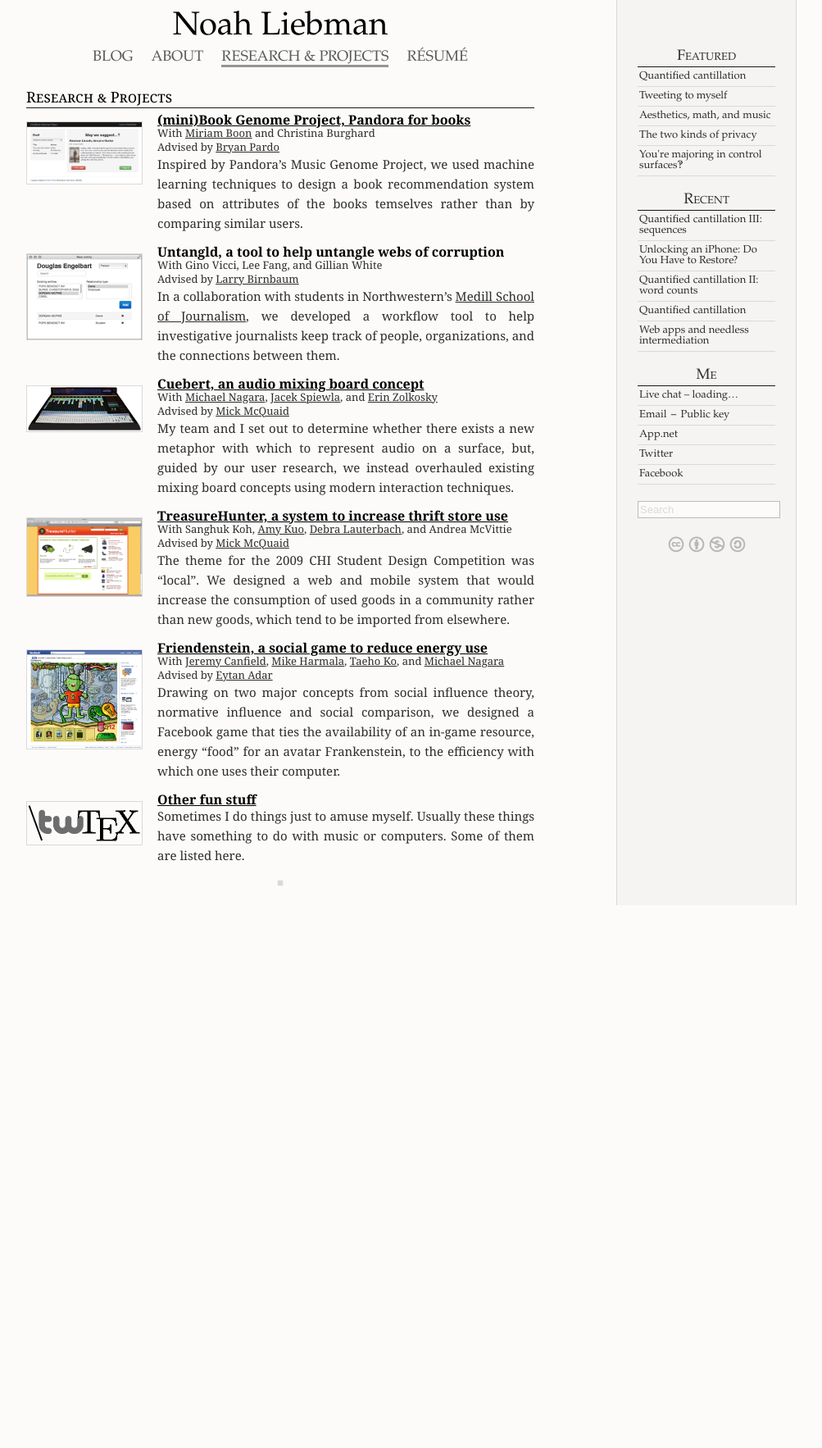
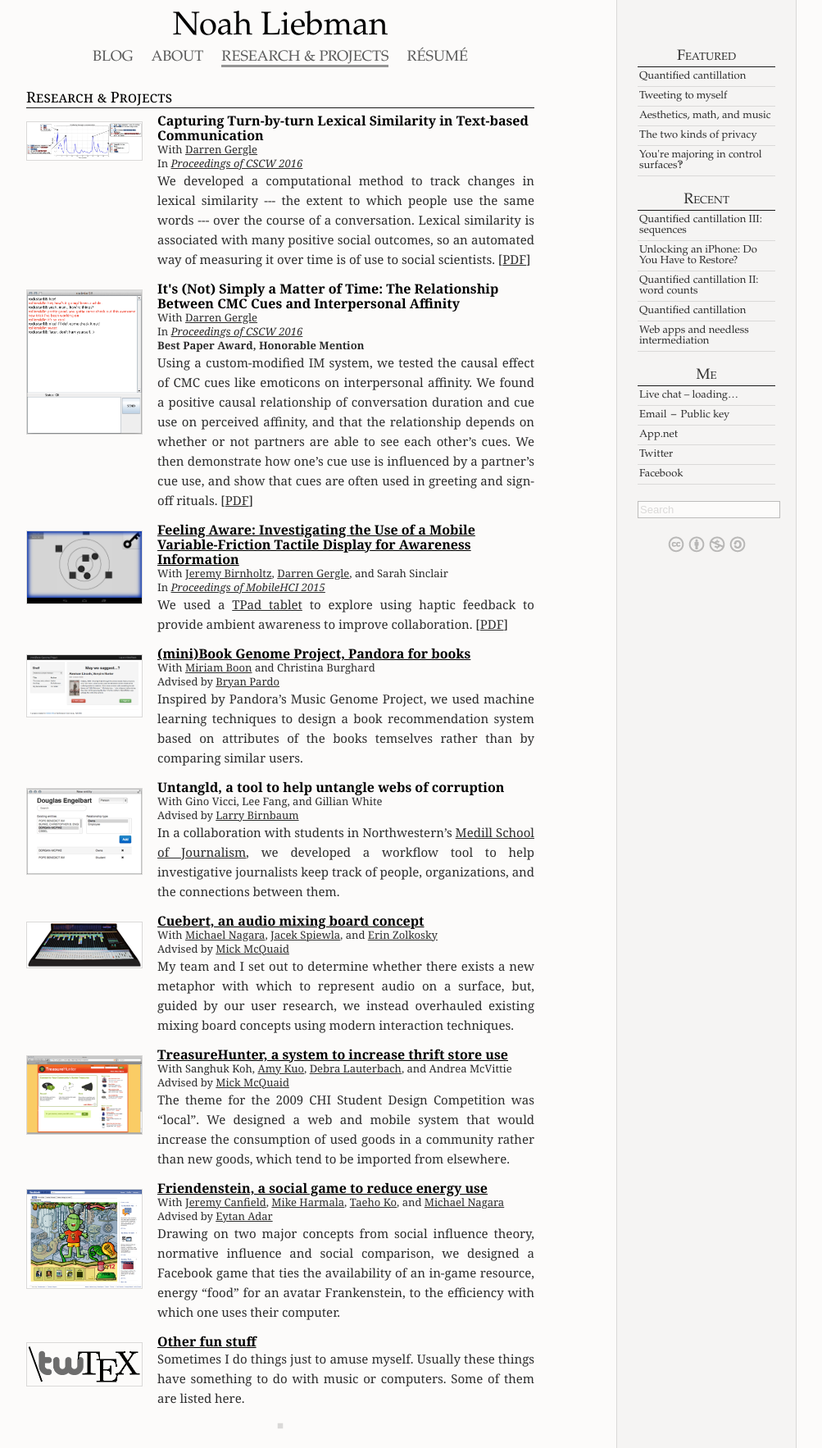
Before and after one commit to Noleli/homepage, a Jekyll site: the page built from research-projects/index.html, in a window 1280 px wide. Shown: the whole page at 82% size, without its empty margins (138-1141 px from the left). Built offline with Jekyll 4.4.1, drawn with Linux system fonts in a browser that asks for light colours; nearby versions of some CDN libraries; comment, search, counter and statistics services are not loaded; before the commit the page ends 1104 px from its top, so only the background shows below that.

Commit message:
updated with new research, projects, and about

```diff
--- a/research-projects/index.html
+++ b/research-projects/index.html
@@ -4,6 +4,40 @@ menupage: research
 #permalink: /research-projects/
 title: Research &amp; Projects
 ---
+
+<section class="research">
+<img src="{{site.baseurl}}/post-uploads/rp_lexicalsimilarity.jpg" width="140" alt="Annotated similarity graph thumbnail">
+<div>
+	<h2>Capturing Turn-by-turn Lexical Similarity in Text-based Communication</h2>
+	<p class="collaborators">With <a href="http://dgergle.soc.northwestern.edu/">Darren Gergle</a>
+	<p class="collaborators">In <i><a href="http://cscw.acm.org/2016/">Proceedings of CSCW 2016</a></i></p>
+	<p>We developed a computational method to track changes in lexical similarity --- the extent to which people use the same words --- over the course of a conversation. Lexical similarity is associated with many positive social outcomes, so an automated way of measuring it over time is of use to social scientists. [<a href="{{site.baseurl}}/post-uploads/pubs/2016CSCW-LiebmanGergle-CapturingLexicalSimilarity.pdf">PDF</a>]
+</p>
+</div>
+</section>
+
+<section class="research">
+<img src="{{site.baseurl}}/post-uploads/rp_cmccues.png" width="140" alt="IM client screenshot">
+<div>
+	<h2>It's (Not) Simply a Matter of Time: The Relationship Between CMC Cues and Interpersonal Affinity</h2>
+	<p class="collaborators">With <a href="http://dgergle.soc.northwestern.edu/">Darren Gergle</a>
+	<p class="collaborators">In <i><a href="http://cscw.acm.org/2016/">Proceedings of CSCW 2016</a></i></p>
+	<p class="collaborators"><b>Best Paper Award, Honorable Mention</b></p>
+	<p>Using a custom-modified IM system, we tested the causal effect of CMC cues like emoticons on interpersonal affinity. We found a positive causal relationship of conversation duration and cue use on perceived affinity, and that the relationship depends on whether or not partners are able to see each other’s cues. We then demonstrate how one’s cue use is influenced by a partner’s cue use, and show that cues are often used in greeting and sign-off rituals. [<a href="{{site.baseurl}}/post-uploads/pubs/2016CSCW-LiebmanGergle-MatterOfTime.pdf">PDF</a>]
+</p>
+</div>
+</section>
+
+<section class="research">
+<img src="{{site.baseurl}}/post-uploads/rp_tpad.png" width="140" alt="Feeling Aware screenshot">
+<div>
+	<h2><a href="http://dl.acm.org/citation.cfm?id=2785857">Feeling Aware: Investigating the Use of a Mobile Variable-Friction Tactile Display for Awareness Information</a></h2>
+	<p class="collaborators">With <a href="https://comm.soc.northwestern.edu/birnholtz/">Jeremy Birnholtz</a>, <a href="http://dgergle.soc.northwestern.edu/">Darren Gergle</a>, and Sarah Sinclair</p>
+	<p class="collaborators">In <i><a href="http://mobilehci.acm.org/2015/">Proceedings of MobileHCI 2015</a></i></p>
+	<p>We used a <a href="http://tpadtablet.org/">TPad tablet</a> to explore using haptic feedback to provide ambient awareness to improve collaboration. [<a href="{{site.baseurl}}/post-uploads/pubs/2015MobileHCI-FeelingAware.pdf">PDF</a>]
+</p>
+</div>
+</section>
 
 <section class="research">
 <img src="{{site.baseurl}}/post-uploads/rp_bookgenome.png" width="140" alt="Book Genome UI sketch">
--- a/styles/style.css
+++ b/styles/style.css
@@ -189,6 +189,10 @@ section.research img
 	float: left;
 	margin-top: 10px;
 	border: 1px solid #DAD9D8;
+}
+
+section.research h2 {
+    line-height: 18px;
 }
 
 #content section.research div p.collaborators
```
Also changed, not shown: about.md (+5 -7 lines), research-projects/other-fun-stuff.markdown (+13 -0 lines), post-uploads/rp_cmccues.png (added), post-uploads/rp_lexicalsimilarity.jpg (added), post-uploads/rp_tpad.png (added), 4 other files.
